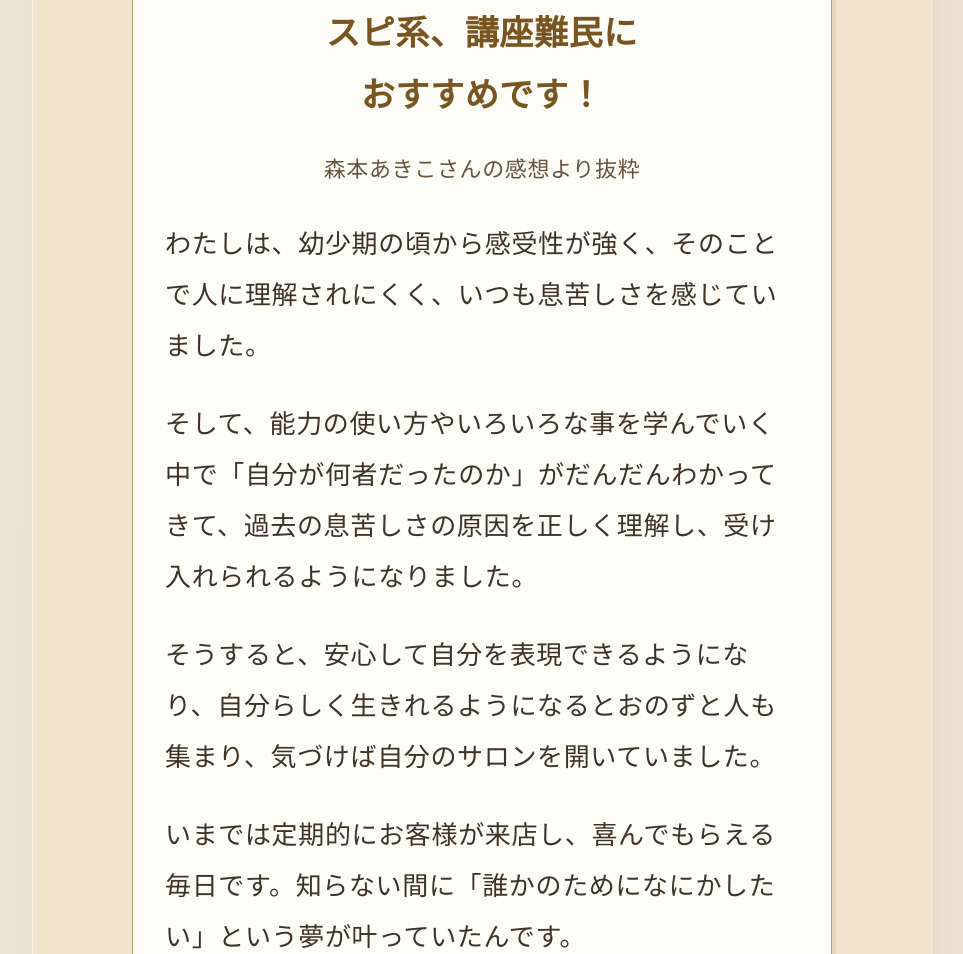
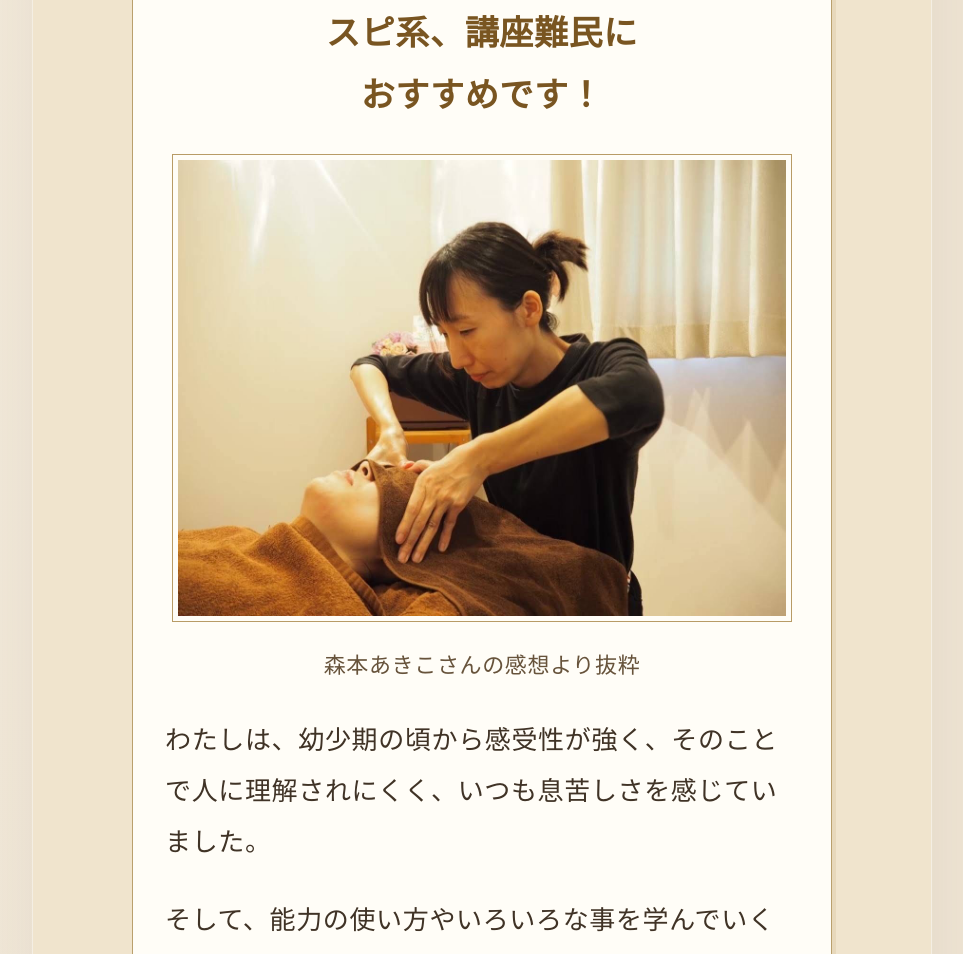
Before and after one commit to uranai-hadou/genkaku-course-lp, a website: page income.html in a window 1280 px wide. Shown: the part 9746-10700 px from the top of the page, without its empty margins (158-1121 px from the left). Drawn offline with Linux system fonts and the light colour scheme.

Commit message:
Update Site source

```diff
--- a/income.html
+++ b/income.html
@@ -130,11 +130,17 @@
       <article class="student-voice" aria-labelledby="student-voice-title">
         <!-- R-G4：受講生の感想・見出し -->
         <h3 id="student-voice-title">スピ系、講座難民に<br>おすすめです！</h3>
+        <!-- 森本さんの写真：assets/morimoto-akiko.jpg -->
+        <figure class="voice-photo"><img src="assets/morimoto-akiko.jpg" alt="施術を行う森本あきこさん" width="1280" height="960" loading="lazy"></figure>
         <p class="voice-excerpt-label">森本あきこさんの感想より抜粋</p>
         <blockquote class="voice-excerpts">
+          <!-- R-G5：幼少期からの悩み（表示する抜粋文） -->
           <p class="voice-excerpt-1">わたしは、幼少期の頃から感受性が強く、そのことで人に理解されにくく、いつも息苦しさを感じていました。</p>
+          <!-- R-G12：学んで感じた変化（表示する抜粋文） -->
           <p class="voice-excerpt-2">そして、能力の使い方やいろいろな事を学んでいく中で「自分が何者だったのか」がだんだんわかってきて、過去の息苦しさの原因を正しく理解し、受け入れられるようになりました。</p>
+          <!-- R-G13：自分らしさとサロン開業（表示する抜粋文） -->
           <p class="voice-excerpt-3">そうすると、安心して自分を表現できるようになり、自分らしく生きれるようになるとおのずと人も集まり、気づけば自分のサロンを開いていました。</p>
+          <!-- R-G14：現在の活動と叶った夢（表示する抜粋文） -->
           <p class="voice-excerpt-4">いまでは定期的にお客様が来店し、喜んでもらえる毎日です。知らない間に「誰かのためになにかしたい」という夢が叶っていたんです。</p>
         </blockquote>
         <p class="voice-author">papillon blue<br>セラピスト兼講師<br><strong>森本あきこさん</strong></p>
--- a/publish-static.mjs
+++ b/publish-static.mjs
@@ -9,7 +9,7 @@ await mkdir(join(output, 'assets'), { recursive: true });
 const html = await readFile(join(root, 'income.html'), 'utf8');
 await writeFile(join(output, 'index.html'), html);
 await writeFile(join(output, 'income.html'), html);
-for (const file of ['style.css', 'app.js', 'config.js', 'copy-review.css', 'copy-review.js', 'assets/genkaku-icon.jpg', 'assets/favicon.svg']) {
+for (const file of ['style.css', 'app.js', 'config.js', 'copy-review.css', 'copy-review.js', 'assets/genkaku-icon.jpg', 'assets/morimoto-akiko.jpg', 'assets/favicon.svg']) {
   await copyFile(join(root, file), join(output, file));
 }
 console.log('Public LP prepared in dist/');
--- a/style.css
+++ b/style.css
@@ -244,6 +244,8 @@ mark { background: linear-gradient(transparent 65%, #e6cfa175 65%, #e6cfa175 95%
 .testimonial-placeholder { height: 420px; max-width: 640px; margin: 40px auto 0; background: #fffdf7; border: 1px solid #baa06d; box-shadow: 4px 4px 0 #a3814520; }
 .student-voice { max-width: 700px; margin: 40px auto 0; padding: 35px 32px; background: #fffdf7; border: 1px solid #baa06d; box-shadow: 4px 4px 0 #a3814520; }
 .student-voice h3 { font-size: 34px; color: var(--gold); line-height: 1.8; }
+.voice-photo { margin: 28px auto 0; max-width: 620px; padding: 5px; border: 1px solid #b89b66; background: #fffdf7; }
+.voice-photo img { display: block; width: 100%; height: auto; }
 .voice-excerpt-label { font-size: 22px; line-height: 1.8; margin-top: 22px; color: var(--muted); }
 .voice-excerpts { margin: 30px 0; text-align: left; font-size: 26px; line-height: 1.95; }
 .voice-excerpts p + p, .voice-full-text p + p { margin-top: 28px; }
```
Also changed, not shown: README.md, assets/morimoto-akiko.jpg (added), dist/assets/morimoto-akiko.jpg (added), dist/income.html, dist/index.html, dist/style.css.
